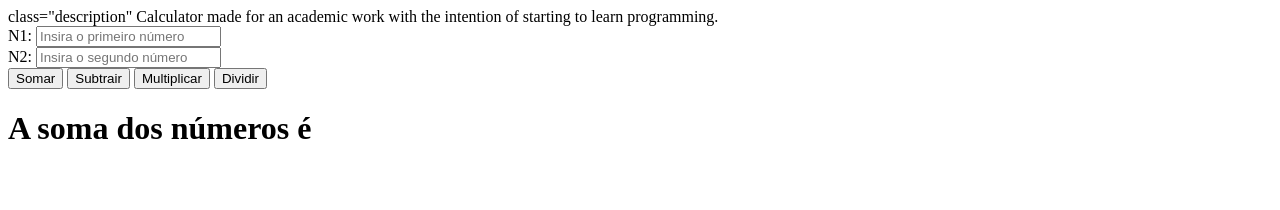
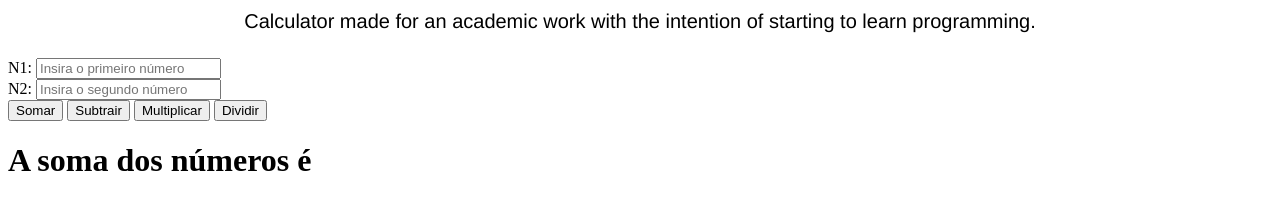
Before and after one commit to LuizChockt/CalculadoraAprendizadoJS, a plain HTML site: page index.html in a window 1280 px wide. Drawn offline with Linux system fonts and the light colour scheme.

Commit message:
Update index.html

```diff
--- a/index.html
+++ b/index.html
@@ -22,7 +22,7 @@
     </head>
     <body>
         <div>
-class="description"
+<div class="description">
 
             Calculator made for an academic work with the intention of starting to learn programming.
 
```
